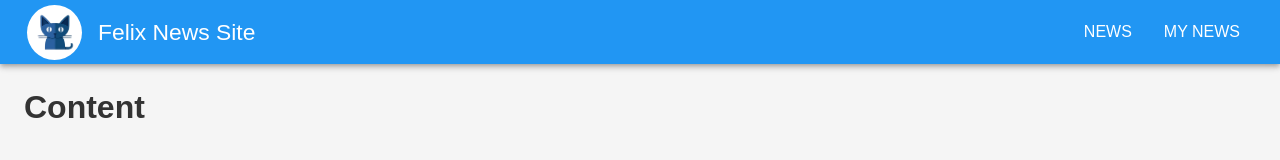
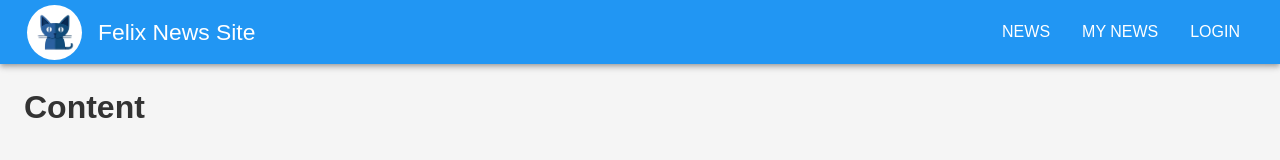
Before and after one commit to NonExistentUsername/simple-news-frontend, a React (Create React App) app: page / in a window 1280 px wide. Shown: the top 160 px of the page. Built offline with nearby package versions, Linux system fonts and the light colour scheme.

Commit message:
Add login button in header component

```diff
--- a/src/components/Header.js
+++ b/src/components/Header.js
@@ -42,6 +42,16 @@ const useStyles = makeStyles((theme) => ({
   },
 }));
 
+function LoginButton() {
+  const classes = useStyles()
+
+  return (
+    <Button href="/login" color="inherit" className={classes.button}>
+      Login
+    </Button>
+  )
+}
+
 function Header({ user }) {
   const classes = useStyles();
   const [anchorEl, setAnchorEl] = React.useState(null);
@@ -74,14 +84,15 @@ function Header({ user }) {
           My News
         </Button>
         <div>
-          <IconButton
+        {user.is_authorized ? <IconButton
             onClick={handleMenuOpen}
             aria-haspopup="true"
             color="inherit"
             style={{ padding: 0 }}
           >
-            {user.is_authorized ? <Avatar className={classes.avatar}>F</Avatar> : null}
+             <Avatar className={classes.avatar}>F</Avatar>
           </IconButton>
+          : LoginButton()}
           <Menu
             id="menu-appbar"
             anchorEl={anchorEl}
```
